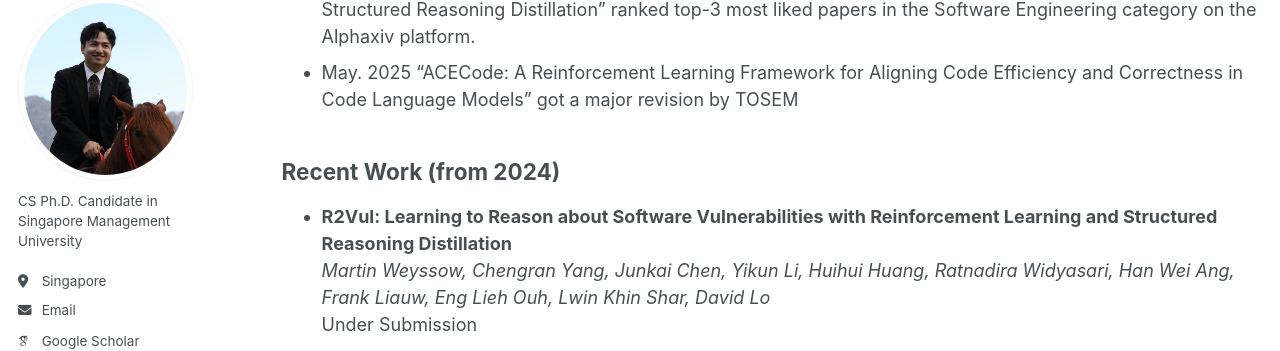
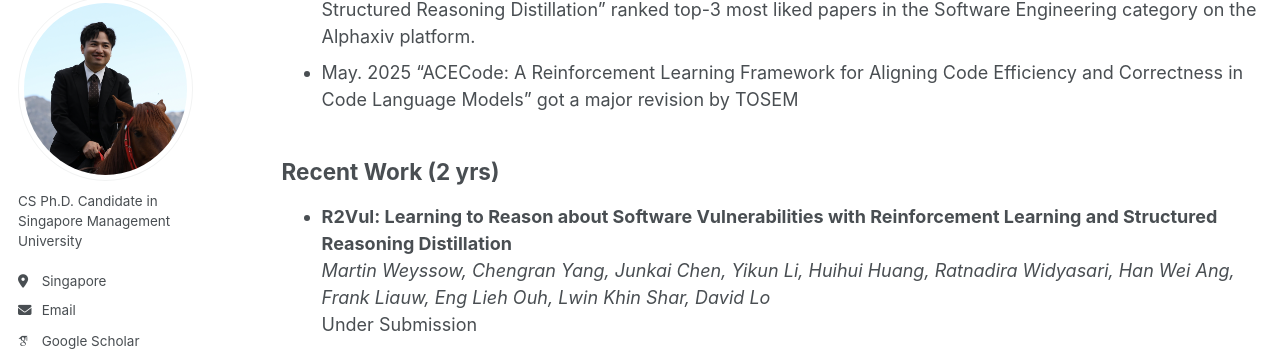
Before and after one commit to chengran-yang/chengran-yang.github.io, a Jekyll site: the page built from _pages/about.md, in a window 1280 px wide and 900 px high, scrolled down 690 px. Shown: the part 102-453 px from the top of the window. Built offline with Jekyll 4.4.1, drawn with Linux system fonts in a browser that asks for light colours; some web fonts are replaced.

Commit message:
fix typo

```diff
--- a/_pages/about.md
+++ b/_pages/about.md
@@ -21,7 +21,7 @@ I have 14 publications in top-tier software engineering venues, e.g., ICSE, ASE,
 + May. 2025 "ACECode: A Reinforcement Learning Framework for Aligning Code Efficiency and Correctness in Code Language Models" got a major revision by TOSEM
 
 
-## Recent Work (from 2024)
+## Recent Work (2 yrs)
 
 <ul>
   {% assign pubs = site.publications | sort: 'date' | reverse %}
```
